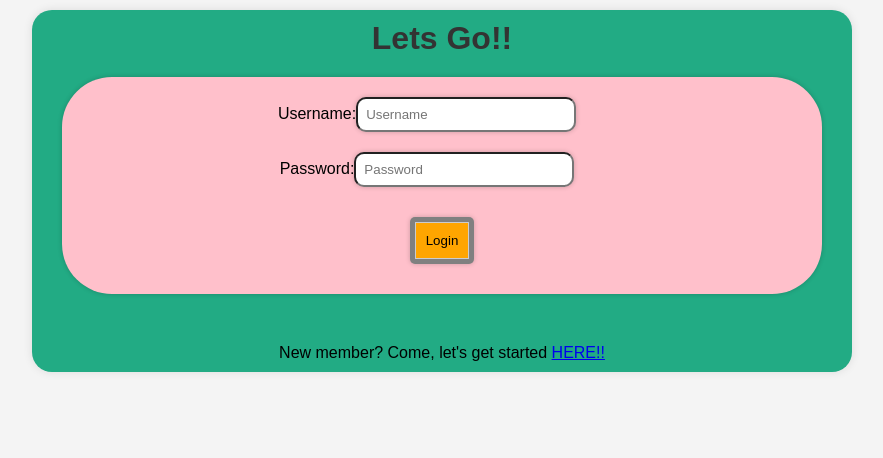
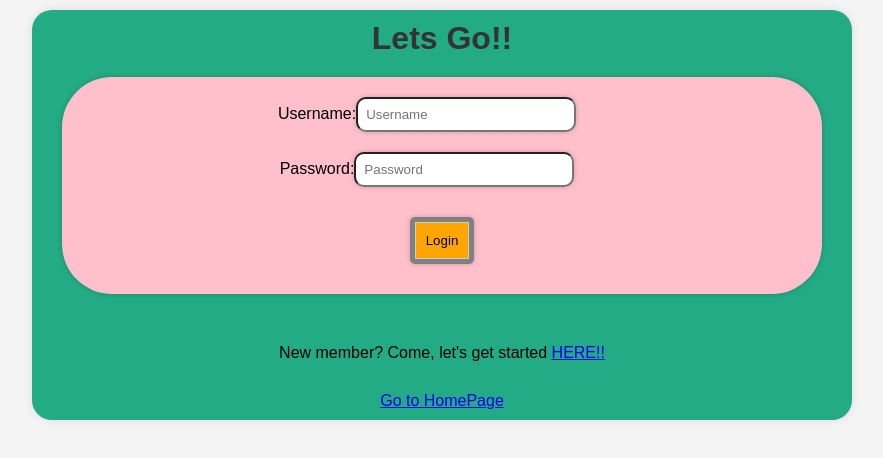
Before and after one commit to AJmints/IntelliJAC-LiftOff, a React (Create React App) app in the folder frontend_intellijac/intellijac-frontend/: page /api/login in a window 1280 px wide. Shown: the top 458 px of the page, without its empty margins (198-1081 px from the left). Built offline with nearby package versions, Linux system fonts and the light colour scheme.

Commit message:
added a go to home page link

```diff
--- a/frontend_intellijac/intellijac-frontend/src/components/LoginForm.js
+++ b/frontend_intellijac/intellijac-frontend/src/components/LoginForm.js
@@ -120,9 +120,10 @@ function Loginforms() {
           </button>
         </div>
       </form>
-      <p style={{ marginTop: '30px' }}>
+      <p style={{ marginTop: '30px', marginBottom: '30px' }}>
         New member? Come, let's get started <Link to="/api/register">HERE!!</Link>
       </p>
+      <Link to="/">Go to HomePage</Link>
     </div>
   );
 }
--- a/frontend_intellijac/intellijac-frontend/src/components/RegisterForm.js
+++ b/frontend_intellijac/intellijac-frontend/src/components/RegisterForm.js
@@ -139,6 +139,7 @@ function Registerforms() {
           </button>
         </div>
       </form>
+      <Link to="/">Go to HomePage</Link>
     </div>
   );
 }
```
